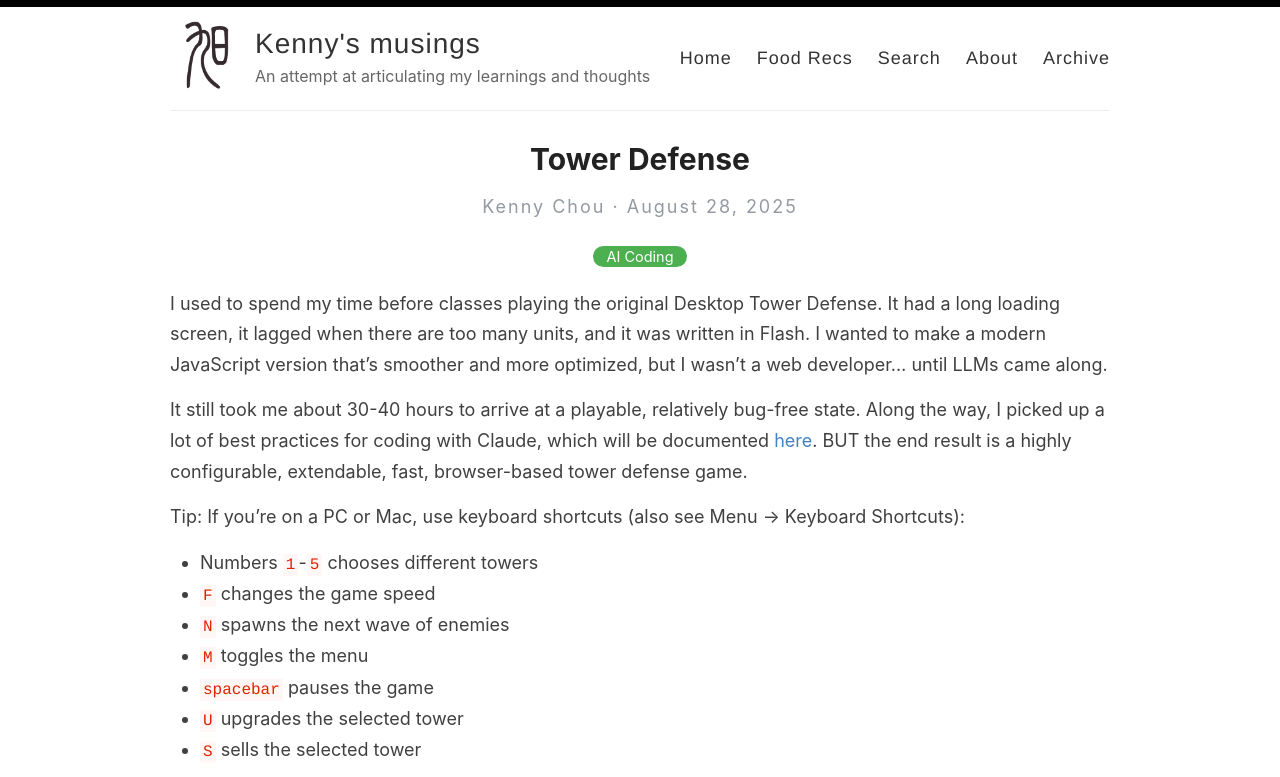
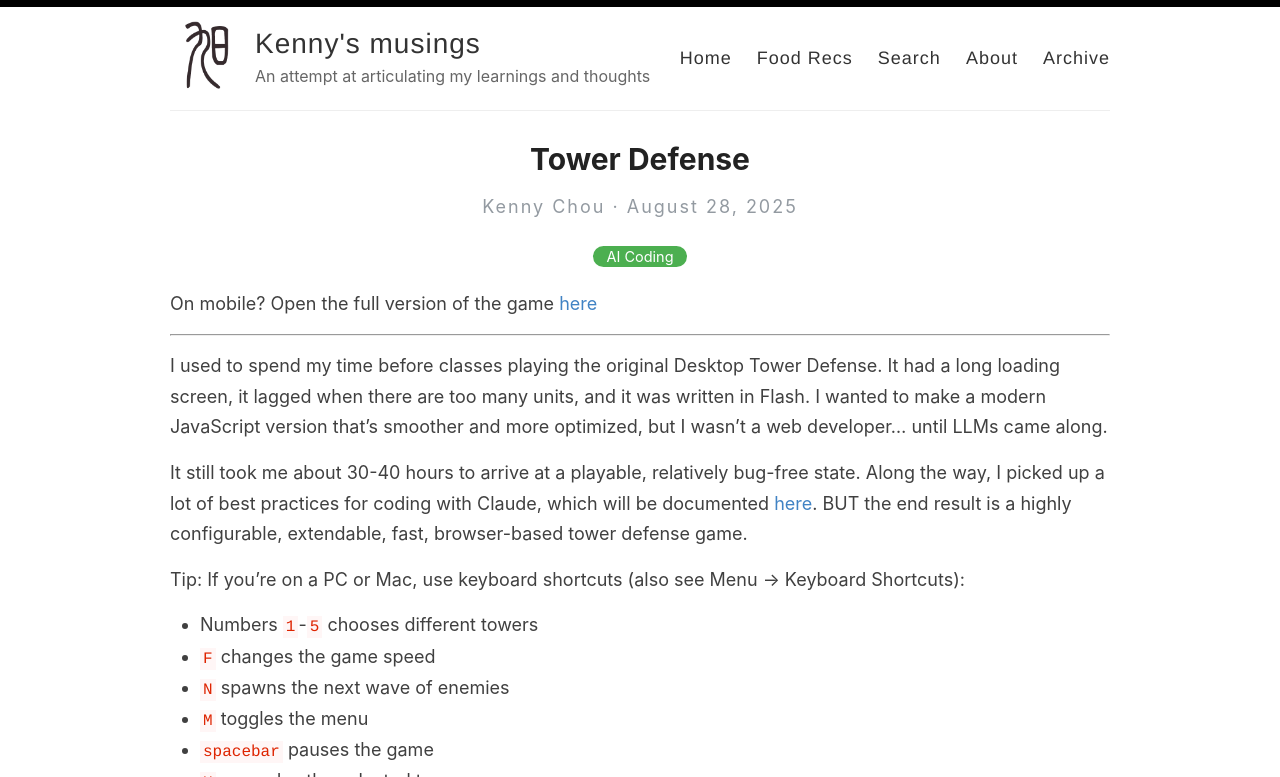
Before and after one commit to kfchou/kfchou.github.io, a Jekyll site: the page built from _posts/2025-08-28-tower-defense.md, in a window 1280 px wide and 900 px high, cut to the strip 0-777 px from the top of the window. Built offline with Jekyll 4.4.1, drawn with Linux system fonts in a browser that asks for light colours; comment, search, counter and statistics services are not loaded.

Commit message:
Add link to full version

```diff
--- a/_posts/2025-08-28-tower-defense.md
+++ b/_posts/2025-08-28-tower-defense.md
@@ -2,7 +2,12 @@
 layout: post
 title:  Tower Defense
 categories: [AI Coding]
+excerpt: A Javascript version of the original Flash-based Tower Defense, circa 2008
 pinned: true
+---
+
+On mobile? Open the full version of the game [here](https://towerdefense-296e.onrender.com/)
+
 ---
 
 I used to spend my time before classes playing the original Desktop Tower Defense. It had a long loading screen, it lagged when there are too many units, and it was written in Flash. I wanted to make a modern JavaScript version that's smoother and more optimized, but I wasn't a web developer... until LLMs came along.
```
